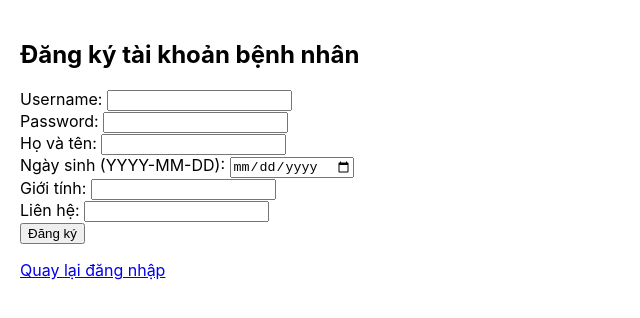
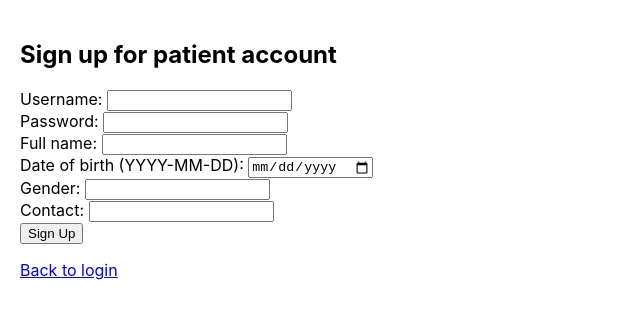
Before and after one commit to HaMinhDung/Vinuni-Database-Hospital-Management-System-Team-F, a React (Create React App) app in the folder fe/: page /signup in a window 1280 px wide. Shown: the top 318 px of the page, without its empty margins (0-640 px from the left). Built offline with nearby package versions, Linux system fonts and the light colour scheme.

Commit message:
Update English Interface

```diff
--- a/fe/src/signup.tsx
+++ b/fe/src/signup.tsx
@@ -31,7 +31,7 @@ const Signup: React.FC = () => {
 
     return (
         <div style={{ padding: '20px' }}>
-            <h2>Đăng ký tài khoản bệnh nhân</h2>
+            <h2>Sign up for patient account</h2>
             {message && <p style={{ color: 'red' }}>{message}</p>}
             <form onSubmit={handleSignup}>
                 <div>
@@ -53,7 +53,7 @@ const Signup: React.FC = () => {
                     />
                 </div>
                 <div>
-                    <label>Họ và tên: </label>
+                    <label>Full name: </label>
                     <input
                         type="text"
                         value={name}
@@ -62,7 +62,7 @@ const Signup: React.FC = () => {
                     />
                 </div>
                 <div>
-                    <label>Ngày sinh (YYYY-MM-DD): </label>
+                    <label>Date of birth (YYYY-MM-DD): </label>
                     <input
                         type="date"
                         value={dob}
@@ -71,7 +71,7 @@ const Signup: React.FC = () => {
                     />
                 </div>
                 <div>
-                    <label>Giới tính: </label>
+                    <label>Gender: </label>
                     <input
                         type="text"
                         value={gender}
@@ -80,7 +80,7 @@ const Signup: React.FC = () => {
                     />
                 </div>
                 <div>
-                    <label>Liên hệ: </label>
+                    <label>Contact: </label>
                     <input
                         type="text"
                         value={contact}
@@ -88,10 +88,10 @@ const Signup: React.FC = () => {
                         required
                     />
                 </div>
-                <button type="submit">Đăng ký</button>
+                <button type="submit">Sign Up</button>
             </form>
             <p>
-                <a href="/">Quay lại đăng nhập</a>
+                <a href="/">Back to login</a>
             </p>
         </div>
     );
```
